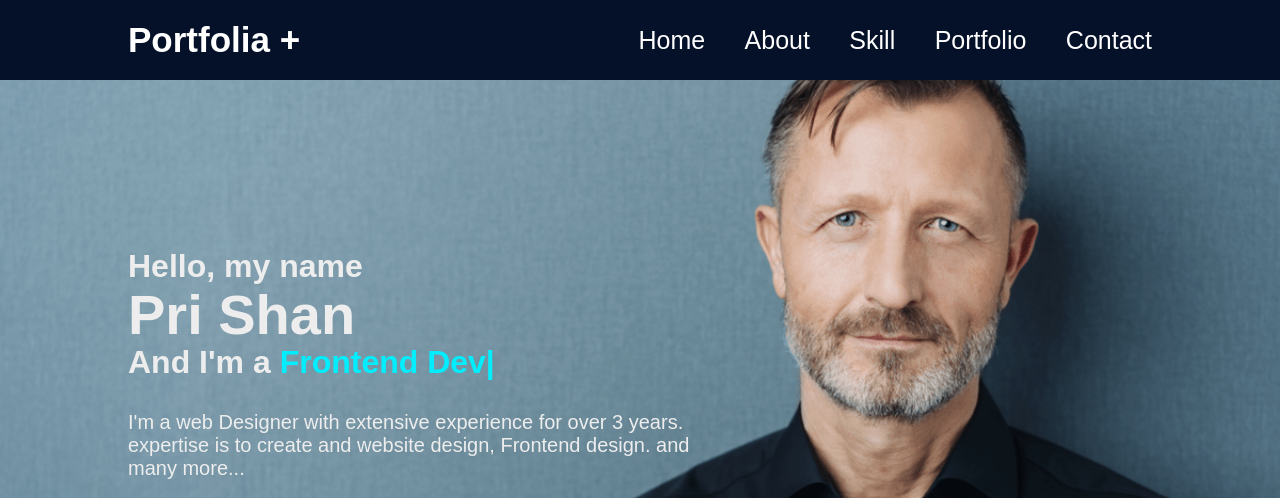
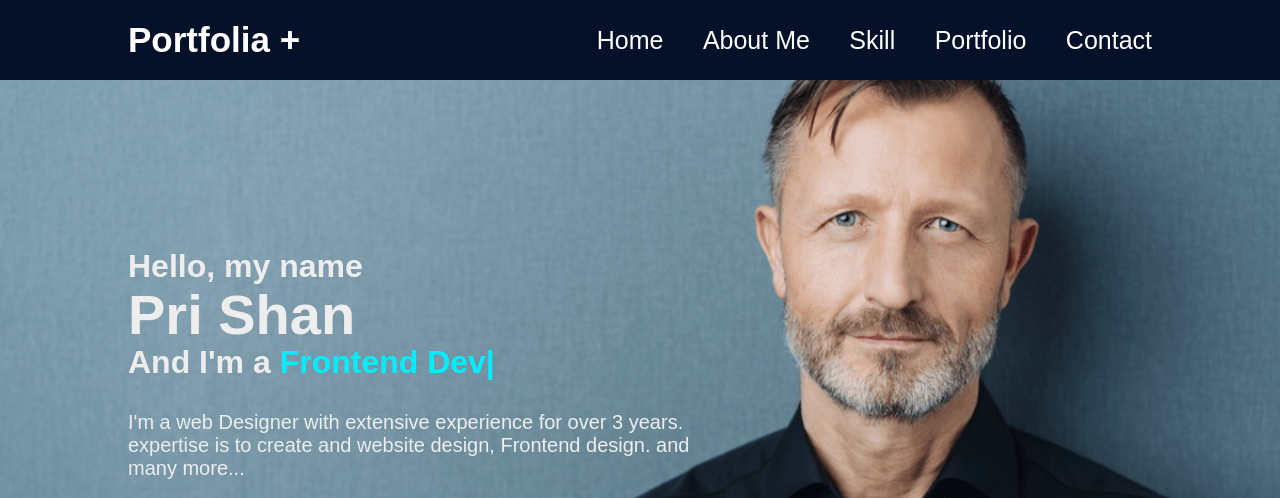
Before and after one commit to prishan95/Portfolia, a plain HTML site: page index.html in a window 1280 px wide. Shown: the top 498 px of the page. Drawn offline with nearby package versions, Linux system fonts and the light colour scheme.

Commit message:
about me

```diff
--- a/index.html
+++ b/index.html
@@ -14,7 +14,7 @@
 
         <nav class="navbar">
             <a href="#" style="--1:1"class="active">Home</a>
-            <a href="#" style="--1:2">About</a>
+            <a href="#" style="--1:2">About Me</a>
             <a href="#" style="--1:3">Skill</a>
             <a href="#" style="--1:4">Portfolio</a>
             <a href="#" style="--1:5">Contact</a>
```
